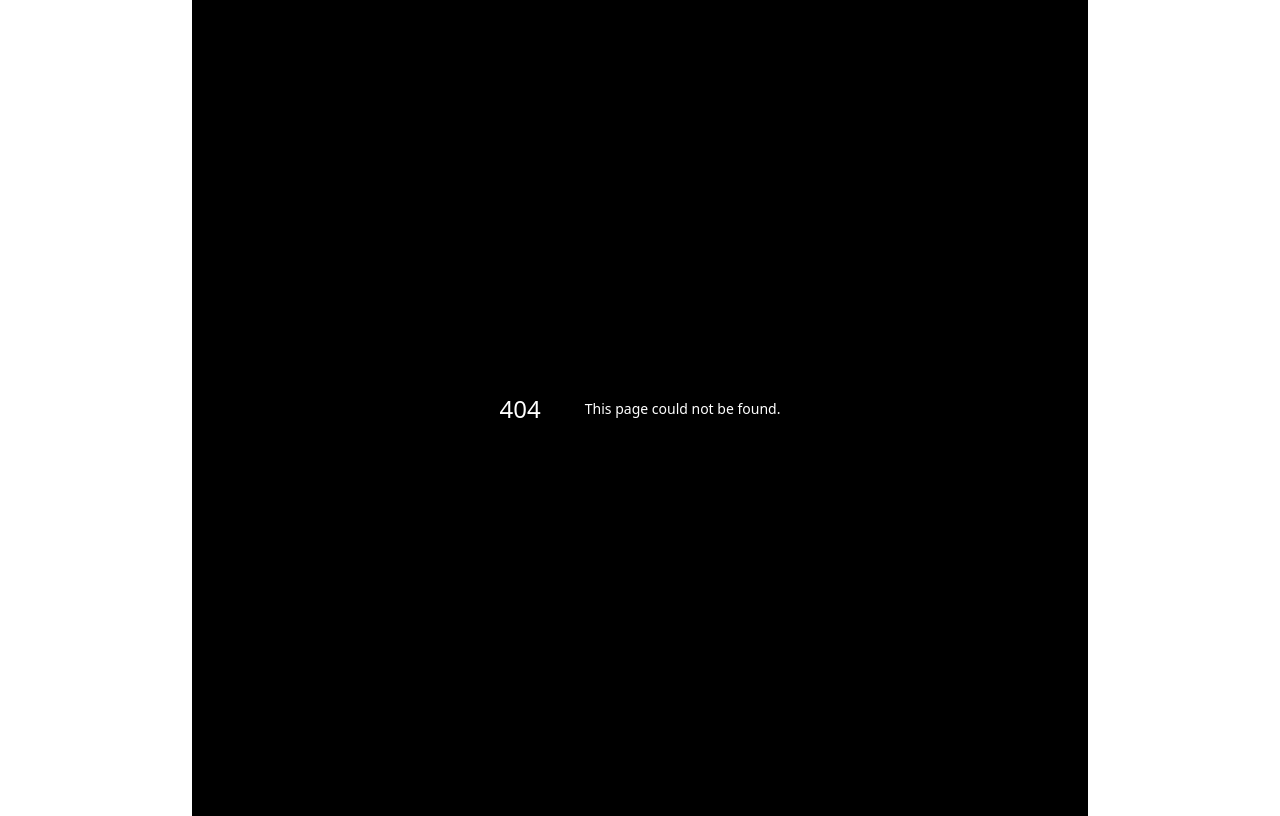
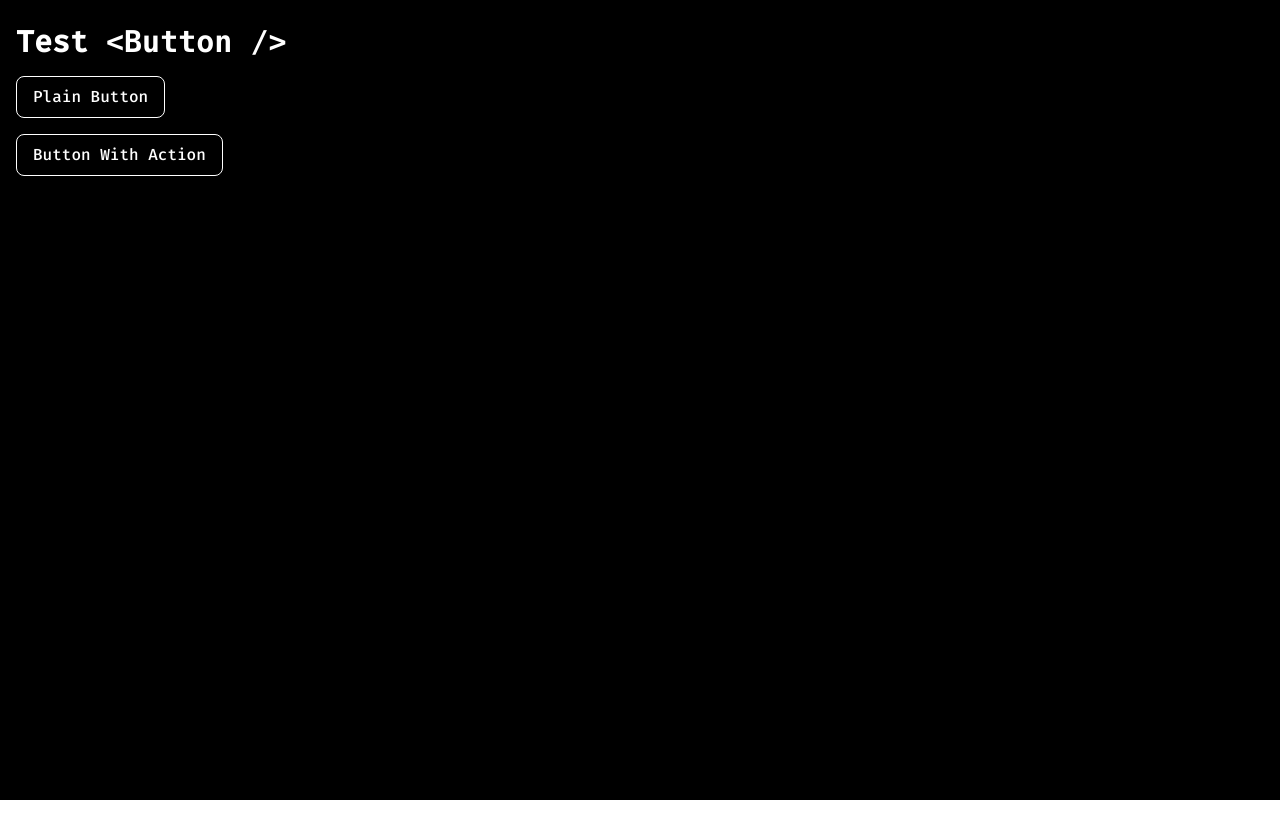
Before and after one commit to elbasel/aphro-ui, a Next.js app: page /test/ui/button in a window 1280 px wide. Before the commit this address had no page. Built offline with nearby package versions, Linux system fonts and the light colour scheme.

Commit message:
Add localstorage, tests

```diff
--- /dev/null
+++ b/app/database/local-storage/getLocalValue.ts
@@ -0,0 +1,11 @@
+import "client-only";
+import { LocalStorageKey } from "./types";
+
+export const getLocalValue = <T>(itemKey: LocalStorageKey): T | undefined => {
+  try {
+    const itemValue: T = JSON.parse(localStorage.getItem(itemKey) ?? "");
+    return itemValue;
+  } catch (error: any) {
+    console.log(error);
+  }
+};
--- /dev/null
+++ b/app/database/local-storage/setLocalValue.ts
@@ -0,0 +1,13 @@
+import "client-only";
+import { LocalStorageKey } from "./types";
+
+export const setLocalValue = <T>(key: LocalStorageKey, value: T) => {
+  try {
+    if (!key) throw new Error("key is required");
+    localStorage.setItem(key, JSON.stringify(value));
+    return true;
+  } catch (error: any) {
+    console.log(error);
+    return false;
+  }
+};
--- /dev/null
+++ b/app/database/local-storage/types.ts
@@ -0,0 +1 @@
+export type LocalStorageKey = "defaultKey" | "user" | "testKey";
--- a/app/globals.css
+++ b/app/globals.css
@@ -2,23 +2,34 @@
 @tailwind components;
 @tailwind utilities;
 
-main {
-  @apply mx-auto max-w-4xl px-4 py-2 bg-black text-white min-h-screen;
+:root {
+  --bg-color: #000;
+  --text-color: #fff;
 }
 
-/* h1,
-h2 {
-  @apply text-center;
-} */
+main {
+  @apply min-h-screen px-4 py-2 mx-auto max-w-7xl;
+  background-color: var(--bg-color);
+  color: var(--text-color);
+}
 
 h1 {
-  @apply text-3xl font-bold my-4;
+  @apply my-4 text-3xl font-bold;
 }
 
 h2 {
-  @apply text-lg font-semibold my-2;
+  @apply my-2 text-lg font-semibold;
 }
 
 p {
   @apply my-1;
 }
+
+button {
+  @apply flex items-center justify-center px-4 py-2 transition-all duration-200 border border-current rounded-lg text-inherit active:scale-95 disabled:cursor-not-allowed;
+}
+
+a {
+  @apply text-blue-400;
+  color: color-mix(in srgb, #60a5fa 100%, currentColor 20%);
+}
--- /dev/null
+++ b/app/hooks/useLocalStorage.tsx
@@ -0,0 +1,29 @@
+"use client";
+
+import EventEmitter from "events";
+import { useEffect, useState } from "react";
+import { setLocalValue } from "../database/local-storage/setLocalValue";
+import { getLocalValue } from "../database/local-storage/getLocalValue";
+import { type LocalStorageKey } from "../database/local-storage/types";
+
+const emitter = new EventEmitter();
+
+export const useLocalStorage = <T,>(
+  key: LocalStorageKey,
+  initialValue: T
+): [T | null, (func: (prev: T) => T) => void] => {
+  const [state, setState] = useState<T | null>(null);
+
+  useEffect(() => {
+    const localValue: T | undefined = getLocalValue<T>(key);
+    setValue(() => localValue ?? initialValue);
+  }, []);
+
+  const setValue = (func: (prev: T) => T) => {
+    const newValue = func(state!);
+    setState(newValue);
+    setLocalValue(key, newValue);
+  };
+
+  return [state, setValue];
+};
--- /dev/null
+++ b/app/test/database/local-storage/page.tsx
@@ -0,0 +1,24 @@
+"use client";
+
+import { useLocalStorage } from "@/app/hooks/useLocalStorage";
+
+const TestLocalStorage = () => {
+  const [value, setValue] = useLocalStorage<number>("defaultKey", 0);
+
+  return (
+    <>
+      <h1>
+        Test <code>localStorage</code>
+      </h1>
+      <section className="flex gap-4">
+        <p className="flex items-center justify-center">
+          Current value: {value ?? ".."}
+        </p>
+        <button onClick={() => setValue((prev) => prev + 1)}>+1</button>
+        <button onClick={() => setValue((prev) => prev - 1)}>-1</button>
+      </section>
+    </>
+  );
+};
+
+export default TestLocalStorage;
--- /dev/null
+++ b/app/test/page.tsx
@@ -0,0 +1,18 @@
+import Link from "next/link";
+import paths from "./paths";
+
+const TestPage = () => {
+  return (
+    <ul>
+      {paths.map((p) => (
+        <li>
+          <Link key={p} href={p}>
+            {p}
+          </Link>
+        </li>
+      ))}
+    </ul>
+  );
+};
+
+export default TestPage;
--- /dev/null
+++ b/app/test/paths.ts
@@ -0,0 +1 @@
+export default ["test/database/local-storage", "test/ui/button"];
--- /dev/null
+++ b/app/test/ui/button/page.tsx
@@ -0,0 +1,19 @@
+"use client";
+
+import { Button } from "@/app/ui/Button";
+
+const TestButton = () => {
+  return (
+    <>
+      <h1>
+        Test <code>{"<Button />"}</code>
+      </h1>
+      <section className="space-y-4">
+        <button>Plain Button</button>
+        <Button action={() => alert("It works!")}>Button With Action</Button>
+      </section>
+    </>
+  );
+};
+
+export default TestButton;
--- a/app/ui/Button.tsx
+++ b/app/ui/Button.tsx
@@ -1,28 +1,59 @@
 "use client";
 
-import { type ReactNode } from "react";
+import {
+  type ReactNode,
+  useTransition,
+  useState,
+  useEffect,
+  useRef,
+  Ref,
+} from "react";
 import { twMerge } from "tailwind-merge";
+import { BsCircleHalf } from "react-icons/bs";
 
 interface Props {
-  action?: (formData: FormData) => Promise<any>;
+  action?: () => any;
   children?: ReactNode;
-  className?: string[];
+  classNames?: string[];
   type?: "button" | "submit" | "reset";
+  fallback?: ReactNode;
 }
 
 export const Button = ({
-  action = () => Promise.resolve(),
+  action = async () => Promise.resolve(),
   children,
-  className = [],
+  classNames = [],
   type = "submit",
+  fallback = <BsCircleHalf size={22} className="animate-spin" />,
 }: Props) => {
+  const [isPending, startTransition] = useTransition();
+  const [width, setWidth] = useState<number>();
+  const [height, setHeight] = useState<number>();
+
+  const buttonRef: Ref<HTMLButtonElement> = useRef(null);
+
+  useEffect(() => {
+    const buttonWidth = buttonRef.current?.clientWidth;
+    const buttonHeight = buttonRef.current?.clientHeight;
+    if (buttonWidth) setWidth(buttonWidth);
+    if (buttonHeight) setHeight(buttonHeight);
+  }, []);
+
   return (
     <>
-      <form onSubmit={(e) => e.preventDefault()} action={action}>
-        <button type={type} className={twMerge(...className)}></button>;
-      </form>
+      <button
+        disabled={isPending}
+        style={{
+          minWidth: width,
+          minHeight: height,
+        }}
+        ref={buttonRef}
+        onClick={() => startTransition(() => action())}
+        type={type}
+        className={twMerge(...classNames)}
+      >
+        {isPending ? fallback : children}
+      </button>
     </>
   );
 };
-
-export default Button;
--- /dev/null
+++ b/app/util/sleep.tsx
@@ -0,0 +1,7 @@
+export const sleep = async (seconds: number) => {
+  return new Promise((resolve) => {
+    setTimeout(() => {
+      resolve(null);
+    }, seconds * 1000);
+  });
+};
--- a/package.json
+++ b/package.json
@@ -20,6 +20,7 @@
     "postcss": "8.4.24",
     "react": "18.2.0",
     "react-dom": "18.2.0",
+    "react-icons": "^4.10.1",
     "server-only": "^0.0.1",
     "tailwind-merge": "^1.13.2",
     "tailwindcss": "3.3.2",
```
Also changed, not shown: 1 other file (tests, documents, lock files or other folders).
